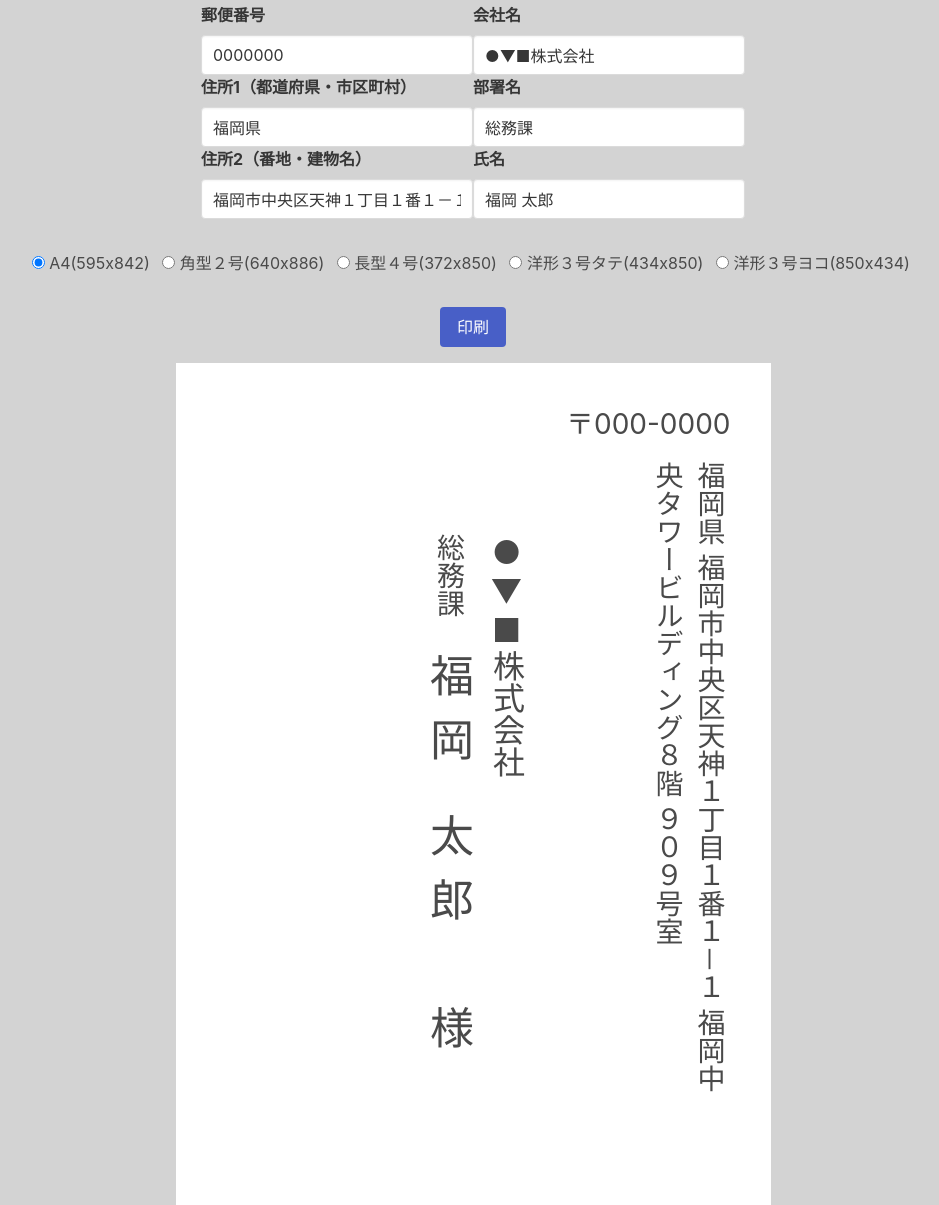
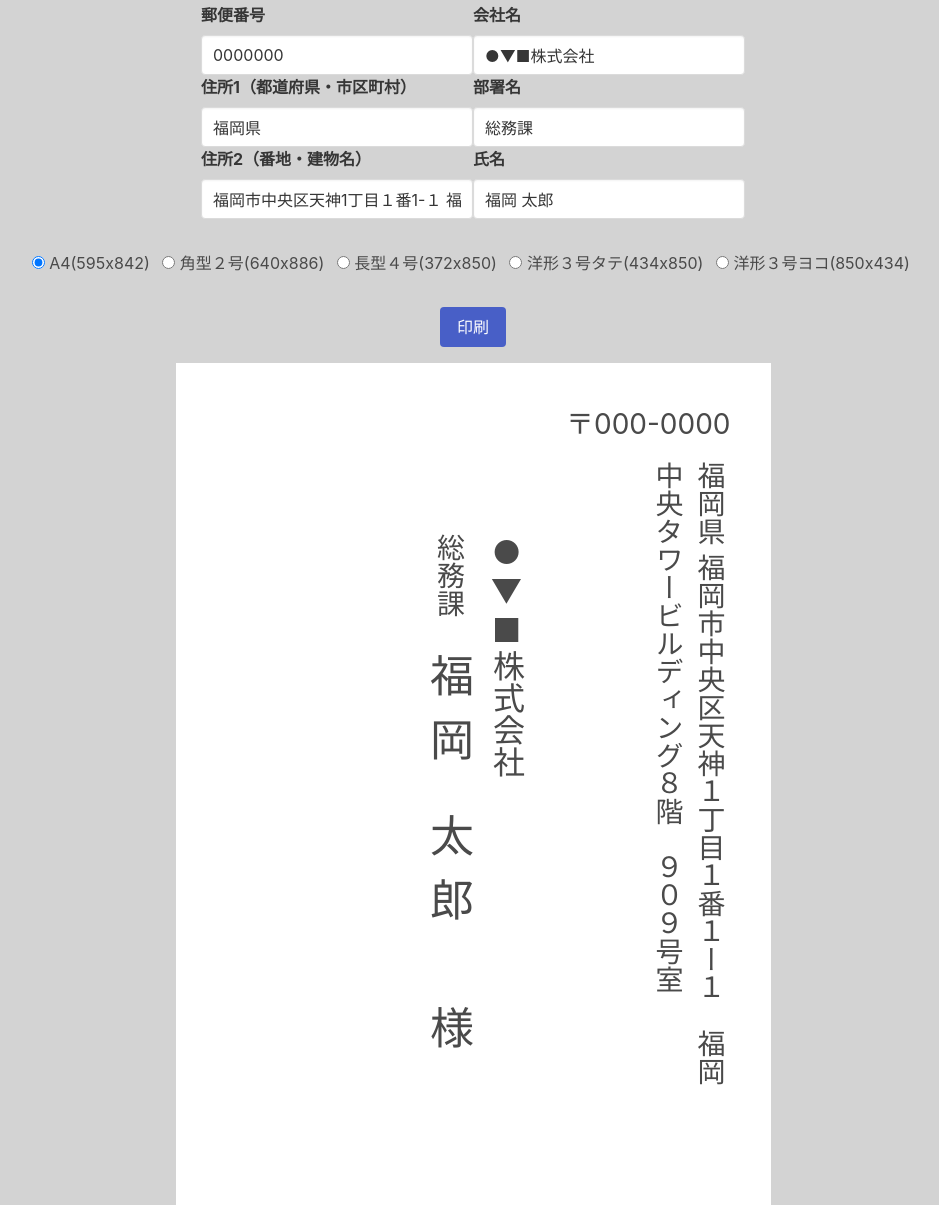
Before and after one commit to takahiro-inoway/machoffice, a plain HTML site: page letter_print/index.html in a window 1280 px wide. Shown: the part 85-1290 px from the top of the page, without its empty margins (167-1106 px from the left). Drawn offline with nearby package versions, Linux system fonts and the light colour scheme.

Commit message:
Add files via upload

```diff
--- a/letter_print/index.html
+++ b/letter_print/index.html
@@ -185,12 +185,12 @@
           <div style="font-size: 32px;">{{ printData.company }}</div>
           <div style="font-size: 28px;">
             {{ printData.section }}
-            <span style="font-size: 44px; letter-spacing: 20px;">{{ printData.name}}　様</span>
+            <span style="font-size: 44px; letter-spacing: 20px;">{{ printData.name }}　様</span>
           </div>
         </div>
         <div style="width: 33.3%; height: 90%; writing-mode: vertical-rl; font-size: 28px;">
-          {{ printData.address_1 }}
-          {{ printData.address_2 }}
+          {{ hankakuToZenkaku(printData.address_1) }}
+          {{ hankakuToZenkaku(printData.address_2) }}
         </div>
       </div>
       <div></div>
@@ -209,12 +209,12 @@
           <div style="font-size: 32px;">{{ printData.company }}</div>
           <div style="font-size: 28px;">
             {{ printData.section }}
-            <span style="font-size: 44px; letter-spacing: 20px;">{{ printData.name}}　様</span>
+            <span style="font-size: 44px; letter-spacing: 20px;">{{ printData.name }}　様</span>
           </div>
         </div>
         <div style="width: 33.3%; height: 90%; writing-mode: vertical-rl; font-size: 28px;">
-          {{ printData.address_1 }}
-          {{ printData.address_2 }}
+          {{ hankakuToZenkaku(printData.address_1) }}
+          {{ hankakuToZenkaku(printData.address_2) }}
         </div>
       </div>
       <div></div>
@@ -233,12 +233,12 @@
           <div style="font-size: 28px;">{{ printData.company }}</div>
           <div style="font-size: 24px;">
             {{ printData.section }}
-            <span style="font-size: 40px; letter-spacing: 16px;">{{ printData.name}}　様</span>
+            <span style="font-size: 40px; letter-spacing: 16px;">{{ printData.name }}　様</span>
           </div>
         </div>
         <div style="width: 33.3%; height: 90%; writing-mode: vertical-rl; font-size: 24px;">
-          {{ printData.address_1 }}
-          {{ printData.address_2 }}
+          {{ hankakuToZenkaku(printData.address_1) }}
+          {{ hankakuToZenkaku(printData.address_2) }}
         </div>
       </div>
       <div></div>
@@ -257,12 +257,12 @@
           <div style="font-size: 28px;">{{ printData.company }}</div>
           <div style="font-size: 24px;">
             {{ printData.section }}
-            <span style="font-size: 40px; letter-spacing: 16px;">{{ printData.name}}　様</span>
+            <span style="font-size: 40px; letter-spacing: 16px;">{{ printData.name }}　様</span>
           </div>
         </div>
         <div style="width: 33.3%; height: 90%; writing-mode: vertical-rl; font-size: 24px;">
-          {{ printData.address_1 }}
-          {{ printData.address_2 }}
+          {{ hankakuToZenkaku(printData.address_1) }}
+          {{ hankakuToZenkaku(printData.address_2) }}
         </div>
       </div>
       <div></div>
@@ -272,8 +272,8 @@
       <div style="width: 100%; padding-right: 136px; font-size: 24px;">
         <div>〒{{ printData.postcode.substring(0, 3) }}-{{ printData.postcode.slice(-4) }}</div>
         <div style="width: 100%;">
-          {{ printData.address_1 }}
-          {{ printData.address_2 }}
+          {{ hankakuToZenkaku(printData.address_1) }}
+          {{ hankakuToZenkaku(printData.address_2) }}
         </div>
         <div style="padding-left: 28px;">
           {{ printData.company }}
@@ -281,7 +281,7 @@
         </div>
         <div>　</div>
         <div>
-          <span style="padding-left: 28px; font-size: 42px; letter-spacing: 18px;">{{ printData.name}}　様</span>
+          <span style="padding-left: 28px; font-size: 42px; letter-spacing: 18px;">{{ printData.name }}　様</span>
         </div>
       </div>
     </div>
@@ -319,7 +319,7 @@
         const printData = ref({
           postcode: '0000000',
           address_1: '福岡県',
-          address_2: '福岡市中央区天神１丁目１番１－１ 福岡中央タワービルディング８階 ９０９号室',
+          address_2: '福岡市中央区天神1丁目１番1-１ 福岡中央タワービルディング８階 ９０９号室',
           company: '●▼■株式会社',
           section: '総務課',
           name: '福岡 太郎',
@@ -362,6 +362,55 @@
           postcodeapi_url.value = 'https://api.excelapi.org/post/zipcode?address=' + printData.value.address_1 + printData.value.address_2
         }
 
+        //
+        const HANKAKU_TO_ZENKAKU_MAP = {
+          // 記号 (1/3)
+          ' ': '　', '!': '！', '"': '”', '#': '＃', '$': '＄', '%': '％', '&': '＆', "'": '’',
+          // 記号 (2/3)
+          '(': '（', ')': '）', '*': '＊', '+': '＋', ',': '，', '-': 'ー', '.': '．', '/': '／',
+          // 記号 (3/3)
+          ':': '：', ';': '；', '<': '＜', '=': '＝', '>': '＞', '?': '？', '@': '＠', '[': '［',
+          // 記号 (追加分)
+          '\\': '￥', ']': '］', '^': '＾', '_': '＿', '`': '‘', '{': '｛', '|': '｜', '}': '｝',
+          '~': '〜',
+          // 数字
+          '0': '０', '1': '１', '2': '２', '3': '３', '4': '４', '5': '５', '6': '６', '7': '７',
+          '8': '８', '9': '９',
+          // アルファベット (大文字 1/4)
+          'A': 'Ａ', 'B': 'Ｂ', 'C': 'Ｃ', 'D': 'Ｄ', 'E': 'Ｅ', 'F': 'Ｆ', 'G': 'Ｇ', 'H': 'Ｈ',
+          // アルファベット (大文字 2/4)
+          'I': 'Ｉ', 'J': 'Ｊ', 'K': 'Ｋ', 'L': 'Ｌ', 'M': 'Ｍ', 'N': 'Ｎ', 'O': 'Ｏ', 'P': 'Ｐ',
+          // アルファベット (大文字 3/4)
+          'Q': 'Ｑ', 'R': 'Ｒ', 'S': 'Ｓ', 'T': 'Ｔ', 'U': 'Ｕ', 'V': 'Ｖ', 'W': 'Ｗ', 'X': 'Ｘ',
+          // アルファベット (大文字 4/4)
+          'Y': 'Ｙ', 'Z': 'Ｚ',
+          // アルファベット (小文字 1/4)
+          'a': 'ａ', 'b': 'ｂ', 'c': 'ｃ', 'd': 'ｄ', 'e': 'ｅ', 'f': 'ｆ', 'g': 'ｇ', 'h': 'ｈ',
+          // アルファベット (小文字 2/4)
+          'i': 'ｉ', 'j': 'ｊ', 'k': 'ｋ', 'l': 'ｌ', 'm': 'ｍ', 'n': 'ｎ', 'o': 'ｏ', 'p': 'ｐ',
+          // アルファベット (小文字 3/4)
+          'q': 'ｑ', 'r': 'ｒ', 's': 'ｓ', 't': 'ｔ', 'u': 'ｕ', 'v': 'ｖ', 'w': 'ｗ', 'x': 'ｘ',
+          // アルファベット (小文字 4/4)
+          'y': 'ｙ', 'z': 'ｚ',
+        };
+        //
+        // 上記のオブジェクトを元に、文字列内の半角英数を全角に変換して返すメソッド
+        const hankakuToZenkaku = (input) => {
+          if (typeof input !== 'string' || input.length === 0) {
+            return input;
+          }
+
+          const pattern = new RegExp(Object.keys(HANKAKU_TO_ZENKAKU_MAP).map(key => {
+            return key.replace(/([.*+?^=!:${}()|\[\]\/\\])/g, '\\$1');
+          }).join('|'), 'g');
+
+          const convertedString = input.replace(pattern, (match) => {
+            return HANKAKU_TO_ZENKAKU_MAP[match];
+          });
+
+          return convertedString;
+        }
+
         // 🔄 ライフサイクルフック
         // コンポーネントがマウントされたらすぐにURLパラメーターを読み込む
         onMounted(() => {
@@ -376,6 +425,7 @@
           printData,
           otherData,
           printPage,
+          hankakuToZenkaku,
           // loadUrlParameters はテンプレートでは使用しないため返さなくてもOK
         };
       }
```
